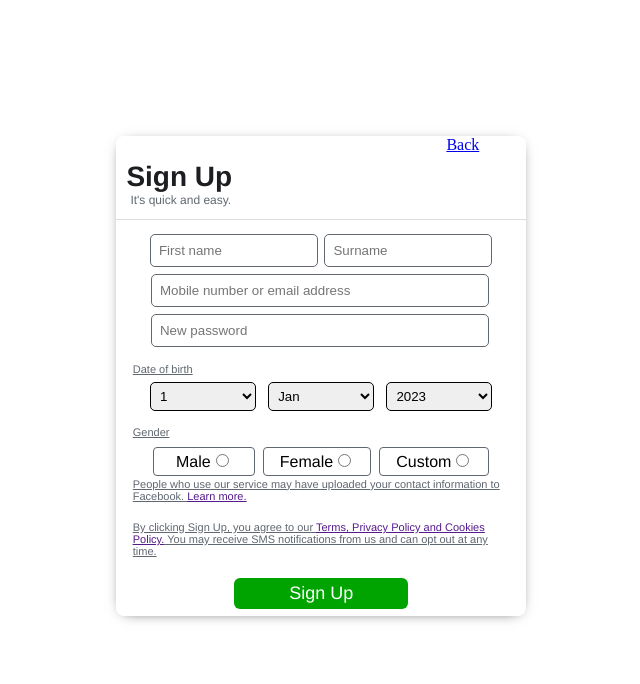
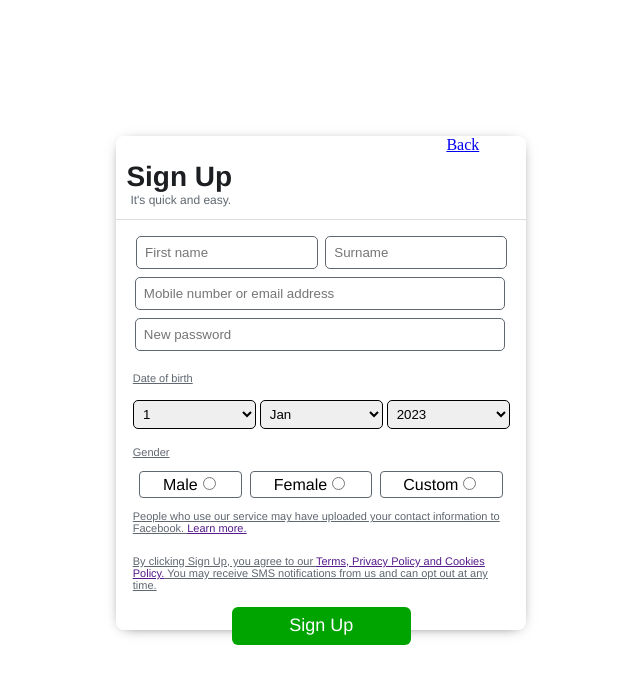
Before and after one commit to MWaqasMW/my-basics-project-html-css, a plain HTML site: page index.html/sign.html in a window 1280 px wide. Shown: the whole page, without its empty margins (314-954 px from the left). Drawn offline with Linux system fonts and the light colour scheme.

Commit message:
add margin and padding with %vise
add margin and padding with %vise

```diff
--- a/index.html/style.css
+++ b/index.html/style.css
@@ -1,112 +1,144 @@
-
-.box{
+.box {
     position: fixed;
     border-radius: 8px;
- margin-left: 33%;margin-top: 10%;
+    margin-left: 33%;
+    margin-top: 10%;
     text-align: center;
-   background-color: rgb(255, 255, 255);width: 32%;height: 480px;
-   box-shadow:0px 2px 14px -8px;
+    background-color: rgb(255, 255, 255);
+    width: 32%;
+    height: 494px;
+    box-shadow: 0px 2px 14px -8px;
 }
-.sign{
-font-family:   Helvetica, Arial, sans-serif;font-size: 28px;font-weight: bold;
-text-align: left;padding:  7px 0px 0px 10px;color: #1c1e21;
+
+.sign {
+    font-family: Helvetica, Arial, sans-serif;
+    font-size: 28px;
+    font-weight: bold;
+    text-align: left;
+    padding: 7px 0px 0px 10px;
+    color: #1c1e21;
 }
-.text{
-font-family: Helvetica, Arial, sans-serif;font-size: 12px;
-text-align: left;padding-left: 14px;color: #606770;
+
+.text {
+    font-family: Helvetica, Arial, sans-serif;
+    font-size: 12px;
+    text-align: left;
+    padding-left: 14px;
+    color: #606770;
 }
-.hdline{
+
+.hdline {
     margin: 12px 0px;
     border-bottom: 1px solid #dadde1;
     text-align: center;
 }
-.inputsign{
 
-    width: 150px;
-    margin-top: 2px;
+.inputsign {
+
+    width: 40%;
+    margin: 1%;
     padding: 8px;
     position: relative;
-right:  0.8%;
-border: none;border-radius: 5px;
+    right: 0.8%;
+    border: none;
+    border-radius: 5px;
     border: 1px solid #606770;
 }
-.inputsign1{
-    width: 150px;
-    margin-top: 2px;
+
+.inputsign1 {
+    width: 40%;
+
     padding: 8px;
-position: relative;
-left:   0.8%;
-border: none;border-radius: 5px;
+    border: none;
+    border-radius: 5px;
     border: 1px solid #606770;
 }
-.inputsign2{
-    width: 320px;
-    margin-top: 7px;
+
+.inputsign2 {
+    width: 86%;
+    margin: 1%;
     padding: 8px;
-    border: none;border-radius: 5px;
+    border: none;
+    border-radius: 5px;
     position: relative;
-    right:0.3%;
+    right: 0.3%;
     border: none;
     border: 1px solid #606770;
 }
-.date{
-    font-family: Helvetica, Arial, sans-serif;font-size: 11px;;
-text-align: left;padding: 16px 14px 3% 4%;; color: #606770;text-decoration: underline;
+
+.date {
+    font-family: Helvetica, Arial, sans-serif;
+    font-size: 11px;
+    ;
+    text-align: left;
+    padding: 1%;
+    margin: 3%;
+    color: #606770;
+    text-decoration: underline;
 }
-.inputdate{
-    width: 106px;
- margin: -4% 0% 2% 2%;
+
+.inputdate {
+    width: 30%;
+    margin: 0%;
     padding: 5px;
-position: relative;
-right: 1%;
-border: none;border-radius: 5px;
+    border: none;
+    border-radius: 5px;
     border: 1px solid
 }
-.gender{
-    font-family: Helvetica, Arial, sans-serif;font-size: 11px;;
-text-align: left;padding: 7px 14px 3% 4%;; color: #606770;text-decoration: underline;
+
+.gender {
+    font-family: Helvetica, Arial, sans-serif;
+    font-size: 11px;
+    ;
+    text-align: left;
+    padding: 1%;
+    margin: 3%;
+    color: #606770;
+    text-decoration: underline;
 }
-.male{
-    font-family: Helvetica, Arial, sans-serif;font-size: 16px;
+
+.male {
+    font-family: Helvetica, Arial, sans-serif;
+    font-size: 16px;
     border-radius: 4px;
     border: 1px solid #606770;
-    padding: 5px 22px;
-   text-align: left;
+    padding: 1% 5.5%;
+    margin: 0.5%;
+    background-color: #ffffff;
+}
+
+.female {
+    font-family: Helvetica, Arial, sans-serif;
+    font-size: 16px;
+    border-radius: 4px;
+    border: 1px solid #606770;
+    padding: 1% 5.5%;
+    margin: 0.5%;
     background-color: #ffffff;
 
-position: relative;
-right: 1%;
+    ;
+
 }
-.female{
-    font-family: Helvetica, Arial, sans-serif;font-size: 16px;
+
+.custom {
+    font-family: Helvetica, Arial, sans-serif;
+    font-size: 16px;
     border-radius: 4px;
     border: 1px solid #606770;
-    padding: 5px 16px;
-   text-align: left;
+    padding: 1% 5.5%;
+    margin: 0.5%;
     background-color: #ffffff;
 
-position: relative;
-left: 0%;
 }
-.custom{
-    font-family: Helvetica, Arial, sans-serif;font-size: 16px;
-    border-radius: 4px;
-    border: 1px solid #606770;
-    padding: 5px 16px;
-   text-align: left;
-background-color: #ffffff;
-position: relative;
-left: 1%;
 
-}
-.btn{
-    margin-top: 2%;
+.btn {
     border-radius: 6px;
-    font-family:  Helvetica, Arial, sans-serif; font-size: 18px;
+    font-family: Helvetica, Arial, sans-serif;
+    font-size: 18px;
     background-color: #00a400;
     color: white;
     border: none;
-        padding: 5px 55px;
+    padding: 2% 14%;
     cursor: pointer;
 }
 
--- a/index.html/style1.css
+++ b/index.html/style1.css
@@ -66,8 +66,8 @@ opacity: 0.5;
     font-weight: bold;
     color: #ffff;
     line-height: 48px;
-    width: 219px;
-    margin: 24px 0px 12px 77px;
+    width:60%;
+    margin: 20%;
     cursor: pointer;
 }
 
```
Also changed, not shown: index.html/home.html (+1 -6 lines). Lines whose indentation alone changed are shown as unchanged.
